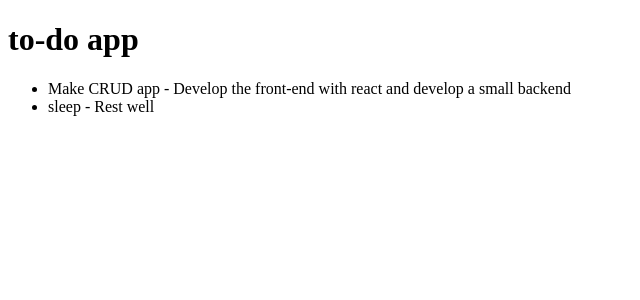
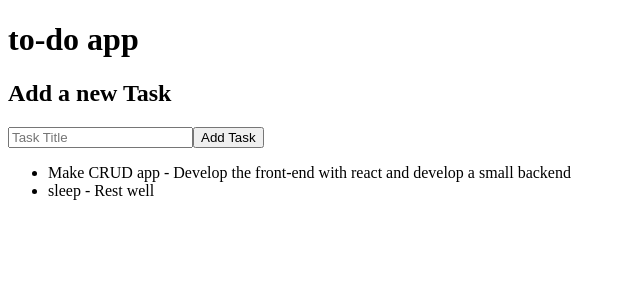
Before and after one commit to lucasmaloni/to-do-app, a React (Vite) app: page / in a window 1280 px wide. Shown: the top 300 px of the page, without its empty margins (0-640 px from the left). Built offline with nearby package versions, Linux system fonts and the light colour scheme; data requests are answered from the project's data file.

Commit message:
input and insertion in db working
need to open new spaces for input to add details for other objects

```diff
--- a/db.json
+++ b/db.json
@@ -1,13 +1,13 @@
 {
-    "tasks":[
+  "tasks": [
     {
-            "id": 1,
+      "id": "1",
       "title": "Make CRUD app",
       "description": "Develop the front-end with react and develop a small backend",
       "status": "ongoing"
     },
     {
-            "id":2,
+      "id": "2",
       "title": "sleep",
       "description": "Rest well",
       "status": "pending"
--- a/src/App.jsx
+++ b/src/App.jsx
@@ -1,6 +1,7 @@
 import { useState } from "react";
 import { useEffect } from "react";
 import axios from 'axios';
+import TaskForm from "./components/TaskForm";
 
 function App() {
   const[tasks, setTasks] = useState([]);
@@ -24,9 +25,20 @@
     return <ul>{taskList}</ul>
   }
 
+  const addTask = async(title) => {
+    try{
+      const newTask = {title: title, description:"", status:"pending"};
+      const response = await axios.post('http://localhost:3001/tasks', newTask);
+      setTasks([...tasks, response.data]);
+    } catch(error){
+      console.error("Failed to add task:", error);
+    }
+  }
+
   return (
     <div>
       <h1>to-do app</h1>
+      <TaskForm onTaskCreate={addTask}/>
       {enlistTasks()}
     </div>
   );
--- a/src/components/TaskForm.jsx
+++ b/src/components/TaskForm.jsx
@@ -1,7 +1,32 @@
 import { useState } from "react";
 
-function TaskForm(){
+function TaskForm({ onTaskCreate }){
     const [title, setTitle] = useState('');
-    const [description, setDescription] = useState('');
+    /*const [description, setDescription] = useState('');*/
 
+    const handleSubmit = (submit) =>{
+        submit.preventDefault();
+
+        if (!title.trim()) return;
+
+        onTaskCreate(title);
+
+        setTitle('')
+    }
+
+    return(
+        <div>
+            <h2> Add a new Task </h2>
+            <form onSubmit={handleSubmit}>
+                <input type="text"
+                placeholder="Task Title"
+                value={title}
+                onChange={(e) => setTitle(e.target.value)}
+                />
+                <button type="submit">Add Task</button>
+            </form>
+        </div>
+    );
 }
+
+export default TaskForm;
```
Lines whose indentation alone changed are shown as unchanged.
